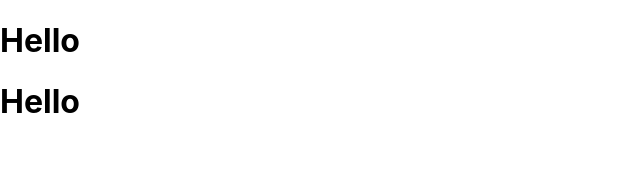
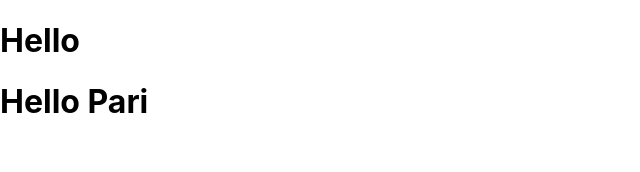
Before and after one commit to parivarpe/miniProjectAdvJava, a React (Create React App) app: page / in a window 1280 px wide. Shown: the top 172 px of the page, without its empty margins (0-640 px from the left). Built offline with nearby package versions, Linux system fonts and the light colour scheme.

Commit message:
b2 with param

```diff
--- a/src/App.js
+++ b/src/App.js
@@ -2,11 +2,12 @@
   return (
     <div>
       <Hello></Hello>
-      <Hello></Hello>
+      <Hello id="1" name="Pari"></Hello>
     </div>
   );
 }
 
-function Hello() {
-  return <h1>Hello</h1>;
+//function with parameter
+function Hello(p1) {
+  return <h1>Hello {p1.name}</h1>;
 }
```
